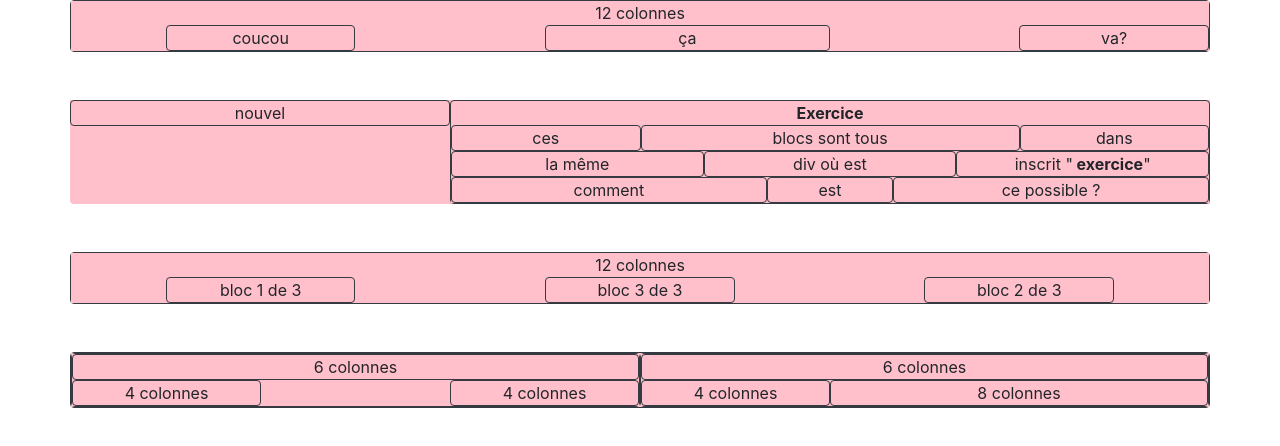
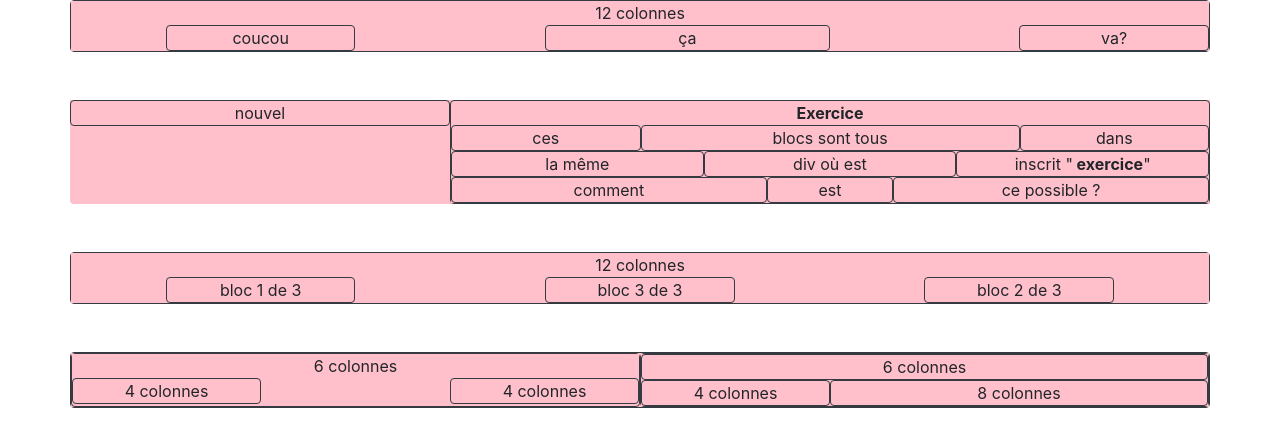
Before and after one commit to Kaisse-nicolas/exercises-bootstrap, a plain HTML site: page index.html in a window 1280 px wide. Drawn offline with nearby package versions, Linux system fonts and the light colour scheme.

Commit message:
Mise en page

```diff
--- a/index.html
+++ b/index.html
@@ -67,7 +67,7 @@
     <div class="row">
       <div class="col-6 border border-dark text-center rounded">
         <div class="row">
-          <div class="col-12 border border-dark text-center rounded">6 colonnes</div>
+          <div class="col-12 text-center rounded">6 colonnes</div>
         </div>
         <div class="row">
           <div class="col-4 border border-dark text-center rounded">4 colonnes</div>
```
